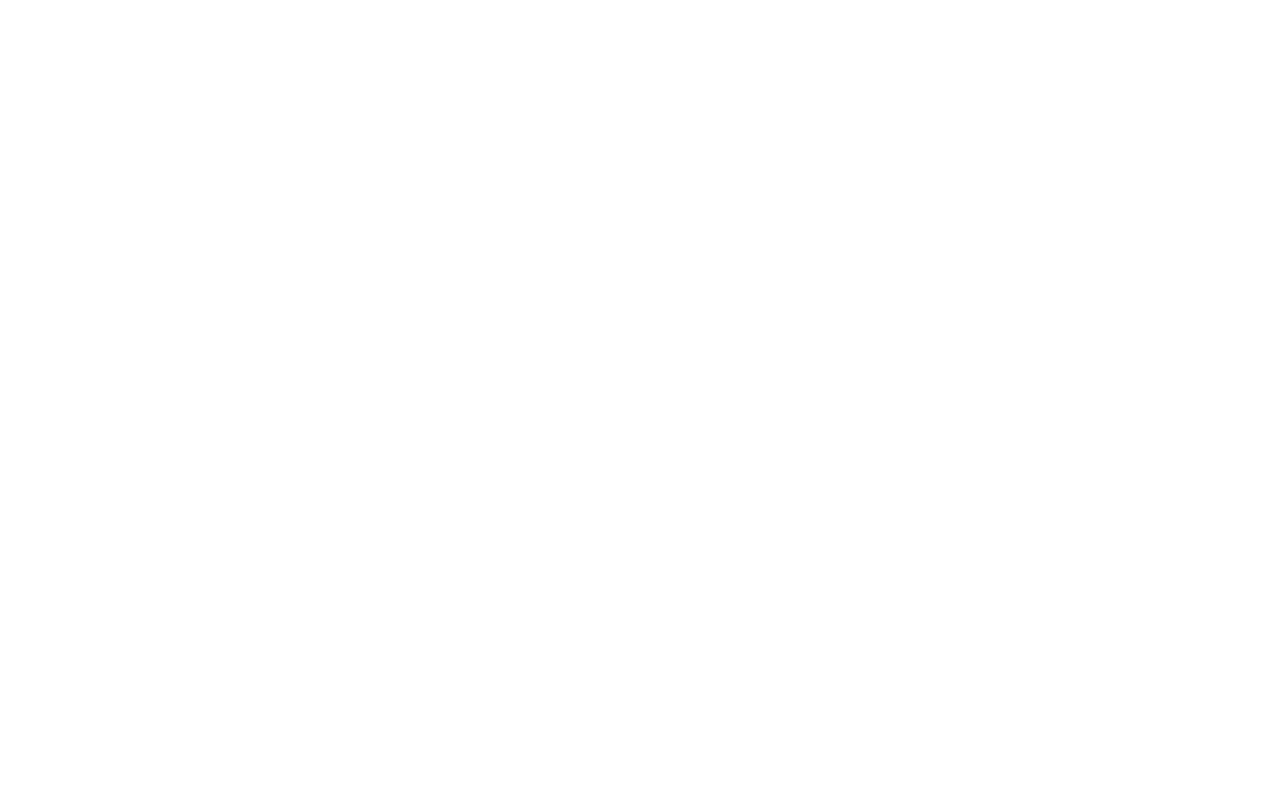
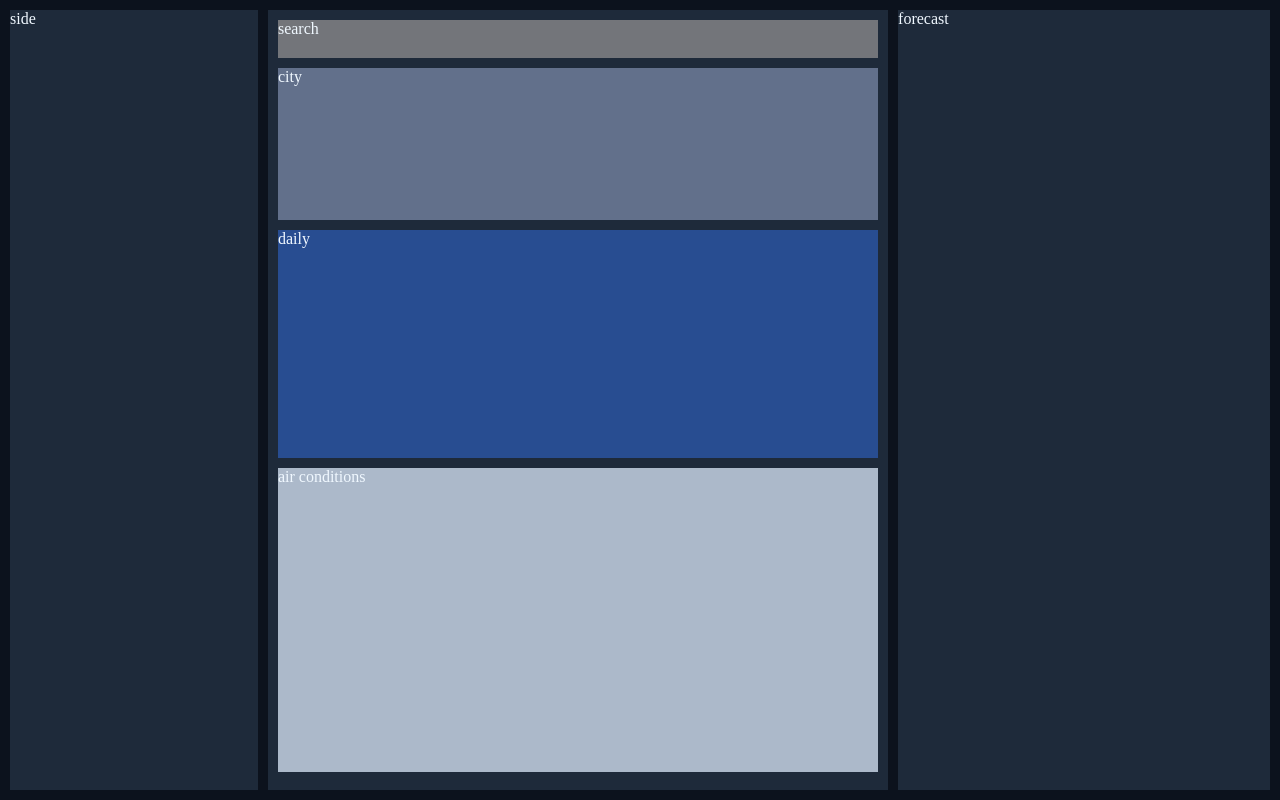
Before and after one commit to Bongeka-Bhungane/task4-wearher-app, a React (Vite) app: page / in a window 1280 px wide. Built offline with nearby package versions, Linux system fonts and the light colour scheme.

Commit message:
made layout grids of how my content will be structured using divs

```diff
--- a/src/App.css
+++ b/src/App.css
@@ -8,4 +8,59 @@
 #root {
   width: 100%;
   height: 100%;
+  color: aliceblue;
 }
+
+.app {
+  display: flex;
+  height: 100vh;
+  width: 100vw;
+  background: #0C121D;
+  flex-direction: row;
+  gap: 10px;
+  padding: 10px;
+}
+
+.side-bar {
+  height: 100%;
+  width: 20%;
+  background: #1E2A3A;
+}
+.content {
+  height: 100%;
+  width: 50%;
+  background: #1E2A3A;
+  display: flex;
+  flex-direction: column;
+  gap: 10px;
+  padding: 10px;
+}
+.forecast {
+  height: 100%;
+  width: 30%;
+  background: #1E2A3A;
+}
+
+.search {
+  height: 5%;
+  width: 100%;
+  background: #73757a;
+}
+
+.city {
+  height: 20%;
+  width: 100%;
+  background: #62708b;
+}
+
+.daily-forecast {
+  height: 30%;
+  width: 100%;
+  background: #284d91;
+}
+
+.air-conditions {
+  height: 40%;
+  width: 100%;
+  background: #acb9ca;
+}
--- a/src/App.tsx
+++ b/src/App.tsx
@@ -4,9 +4,16 @@
 function App() {
 
   return (
-    <>
-
-    </>
+    <div className="app">
+    <div className='side-bar'>side</div>
+    <div className='content'>
+      <div className='search'>search</div>
+      <div className='city'>city</div>
+      <div className='daily-forecast'>daily</div>
+      <div className='air-conditions'>air conditions</div>
+    </div>
+    <div className='forecast'>forecast</div>
+    </div>
   )
 }
 
```
